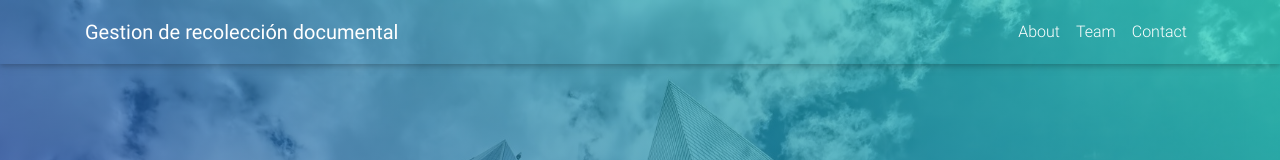
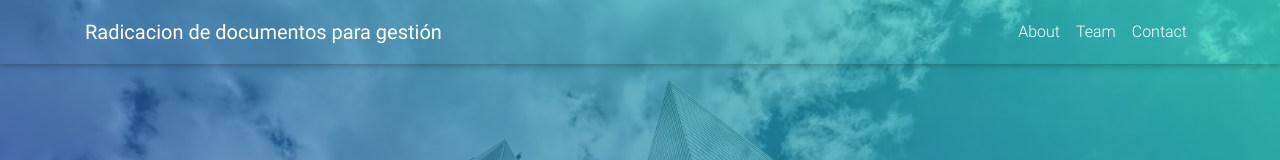
Before and after one commit to ejsotoc/docured, a plain HTML site: page DocumentosGestion/index.html in a window 1280 px wide. Shown: the top 160 px of the page. Drawn offline with Linux system fonts and the light colour scheme.

Commit message:
Update index.html
se cambia el texto de Gestión documental por Recolección...

```diff
--- a/DocumentosGestion/index.html
+++ b/DocumentosGestion/index.html
@@ -15,7 +15,7 @@
     <header>
       <!-- Navbar-->
       <nav class="navbar navbar-expand-lg navbar-dark fixed-top scrolling-navbar" id="navbar">
-        <div class="container"><a class="navbar-brand" href="#"><strong>Gestion de recolección documental</strong></a>
+        <div class="container"><a class="navbar-brand" href="#"><strong>Radicacion de documentos para gestión</strong></a>
           <button class="navbar-toggler" type="button" data-toggle="collapse" data-target="#navbarContent" aria-controls="navbarContent" aria-expanded="false" aria-label="Toggle navigation"><span class="navbar-toggler-icon"></span></button>
           <div class="collapse navbar-collapse" id="navbarContent">
             <ul class="navbar-nav ml-auto">
```
